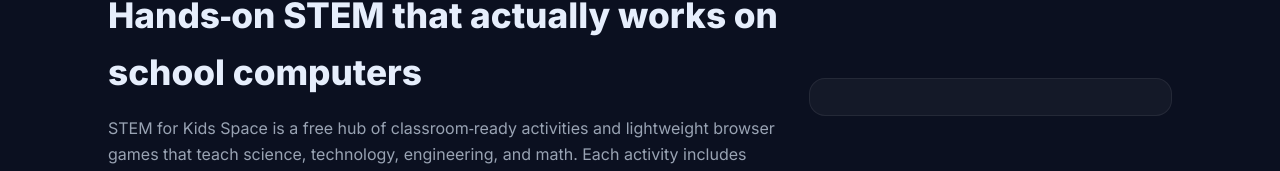
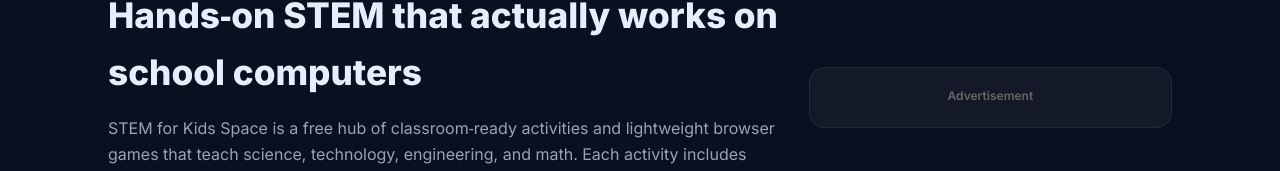
Before and after one commit to duckduckduckduck9999/stemspace10, a plain HTML site: page index.html in a window 1280 px wide. Shown: the part 120-291 px from the top of the page. Drawn offline with Linux system fonts and the light colour scheme.

Commit message:
Update index.html

```diff
--- a/index.html
+++ b/index.html
@@ -55,6 +55,9 @@
     </div>
   </div>
   <div class="card">
+    <div style="font-size:12px;font-weight:600;color:#666;margin-bottom:4px;text-align:center;">
+      Advertisement
+    </div>
     <script async src="https://pagead2.googlesyndication.com/pagead/js/adsbygoogle.js?client=ca-pub-2366308143645027"
        crossorigin="anonymous"></script>
     <!-- mainpage -->
@@ -68,6 +71,7 @@
        (adsbygoogle = window.adsbygoogle || []).push({});
     </script>
   </div>
+
 </section>
 
 <h2 style="margin-top:34px">Featured Activities</h2>
```
